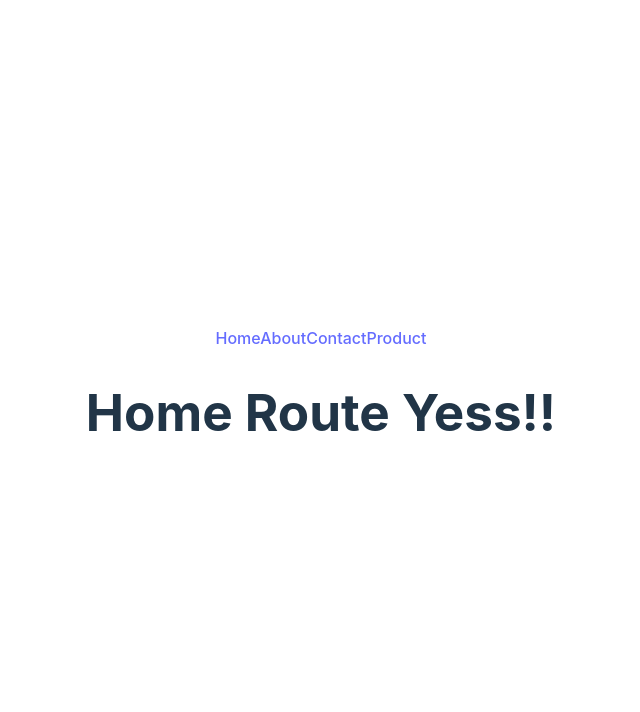
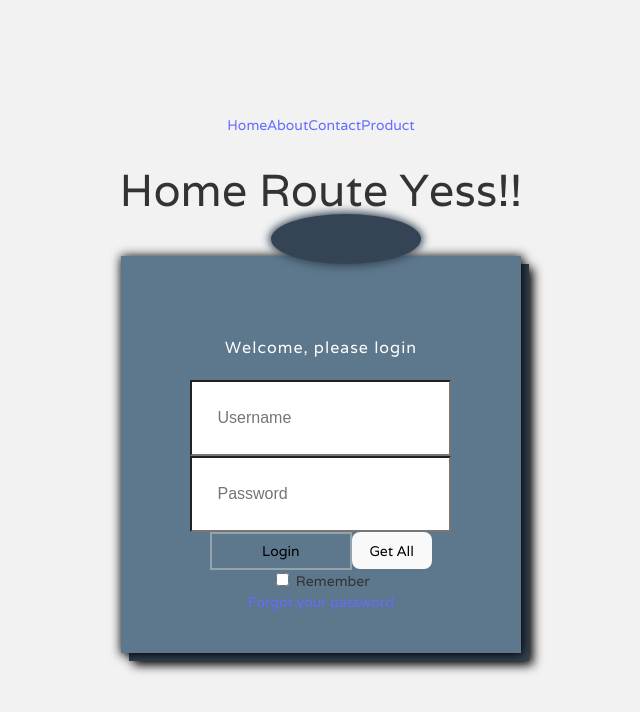
Before and after one commit to ralphcristofer/WizStack, a React (Vite) app: page / in a window 1280 px wide. Shown: the top 712 px of the page, without its empty margins (319-959 px from the left). Built offline with nearby package versions, Linux system fonts and the light colour scheme; what @radix-ui/themes would draw is missing.

Commit message:
Add Login Component

```diff
--- a/package.json
+++ b/package.json
@@ -14,6 +14,7 @@
   },
   "dependencies": {
     "@radix-ui/themes": "^2.0.0",
+    "axios": "^1.6.2",
     "colors": "^1.4.0",
     "dotenv": "^16.3.1",
     "jest": "^29.7.0",
--- a/src/App.jsx
+++ b/src/App.jsx
@@ -1,10 +1,18 @@
-import './App.css';
-import '@radix-ui/themes/styles.css';
-import { Theme } from '@radix-ui/themes';
-import { createBrowserRouter, Route, createRoutesFromElements, Link, Outlet, RouterProvider } from 'react-router-dom';
-import { Home } from './pages/Home/index.jsx';
-import { About } from './pages/About/index.jsx';
-import { Contact } from './pages/Contact/index.jsx';
+import "./App.css";
+import "@radix-ui/themes/styles.css";
+import { Theme } from "@radix-ui/themes";
+import {
+  createBrowserRouter,
+  Route,
+  createRoutesFromElements,
+  Link,
+  Outlet,
+  RouterProvider,
+} from "react-router-dom";
+import { Home } from "./pages/Home/index.jsx";
+import { About } from "./pages/About/index.jsx";
+import { Contact } from "./pages/Contact/index.jsx";
+import LoginForm from "./components/Login/Login.jsx";
 
 const App = () => {
   const router = createBrowserRouter(
@@ -13,18 +21,24 @@ const App = () => {
         <Route index element={<Home />} />
         <Route path="/about" element={<About />} />
         <Route path="/contact" element={<Contact />} />
+        <Route path="/login" element={<LoginForm />}></Route>
       </Route>
     )
-  )
+  );
 
   return (
-    <Theme appearance="dark" accentColor="tomato" grayColor="mauve" radius="large">
-      <div className='App'>
-        <RouterProvider router={router}/>
+    <Theme
+      appearance="dark"
+      accentColor="tomato"
+      grayColor="mauve"
+      radius="large"
+    >
+      <div className="App">
+        <RouterProvider router={router} />
       </div>
     </Theme>
-  )
-}
+  );
+};
 
 const Root = () => {
   return (
@@ -38,9 +52,10 @@ const Root = () => {
 
       <div>
         <Outlet />
+        <LoginForm />
       </div>
     </>
-    )
-}
+  );
+};
 
 export default App;
--- /dev/null
+++ b/src/components/Login/Login.jsx
@@ -0,0 +1,117 @@
+import "./login.css";
+import axios from "axios";
+import { useState } from "react";
+import { useNavigate } from "react-router-dom";
+
+function LoginForm() {
+  const navigate = useNavigate();
+
+  const baseURL = "http://localhost:3000";
+  const axiosInstance = axios.create({ baseURL });
+
+  const [userData, updateUserData] = useState({
+    userName: "",
+    password: "",
+  });
+
+  //Connect to the backend
+  const handleInputChange = (event) => {
+    const { name, value } = event.target;
+
+    updateUserData({
+      ...userData,
+      [name]: value,
+    });
+  };
+
+  const handleSubmit = async (e) => {
+    e.preventDefault();
+
+    // using Axios
+    await axiosInstance
+      .post("/api/auth/signin", {
+        email: userData.userName,
+        password: userData.password,
+      })
+      .then((response) => {
+        console.log(response);
+        window.alert(response.data.status);
+        navigate("/");
+      })
+      .catch((err) => console.log(err));
+  };
+
+  const handleGetAll = async (e) => {
+    e.preventDefault();
+
+    const response = await axiosInstance.get("/api/users");
+    console.log(response.data);
+  };
+
+  //console.log(users);
+
+  return (
+    <div className="login-container">
+      <div className="login-container-wrapper clearfix">
+        <div className="logo">
+          <i className="fa fa-sign-in"></i>
+        </div>
+        <div className="welcome">
+          <strong>Welcome,</strong> please login
+        </div>
+
+        <form onSubmit={handleSubmit} className="form-horizontal login-form">
+          <div className="form-group relative">
+            <input
+              id="login_username"
+              name="userName"
+              className="form-control input-lg"
+              type="email"
+              placeholder="Username"
+              required
+              value={userData.userName}
+              onChange={handleInputChange}
+            />
+            <i className="fa fa-user"></i>
+          </div>
+          <div className="form-group relative password">
+            <input
+              id="login_password"
+              name="password"
+              className="form-control input-lg"
+              type="password"
+              placeholder="Password"
+              required
+              value={userData.password}
+              onChange={handleInputChange}
+            />
+            <i className="fa fa-lock"></i>
+          </div>
+          <div className="form-group">
+            <button type="submit" className="btn btn-success btn-lg btn-block">
+              Login
+            </button>
+            <button className="btn btn-lg btn-block" onClick={handleGetAll}>
+              Get All
+            </button>
+          </div>
+          <div className="checkbox pull-left">
+            <label>
+              <input type="checkbox" /> Remember
+            </label>
+          </div>
+          <div className="checkbox pull-right">
+            <label>
+              {" "}
+              <a className="forget" href="" title="forget">
+                Forgot your password
+              </a>{" "}
+            </label>
+          </div>
+        </form>
+      </div>
+    </div>
+  );
+}
+
+export default LoginForm;
--- /dev/null
+++ b/src/components/Login/login.css
@@ -0,0 +1,198 @@
+@import url(https://fonts.googleapis.com/css?family=Varela);
+
+html {
+  height: 100%;
+}
+
+body {
+  background: #f2f2f2;
+  font-family: "Varela", sans-serif;
+  font-size: 14px;
+  line-height: 1.5;
+  color: #333;
+  min-height: 100%;
+  position: relative;
+}
+
+label {
+  margin-top: 6px;
+  line-height: 17px;
+}
+
+a {
+  color: #fff;
+}
+
+a:focus,
+a:hover {
+  color: #008080;
+}
+
+.checkbox-inline + .checkbox-inline,
+.radio-inline + .radio-inline {
+  margin-top: 6px;
+}
+
+/******* Login Page *******/
+
+body.login {
+  background: rgba(241, 242, 181, 1);
+  background: -moz-radial-gradient(
+    center,
+    ellipse cover,
+    rgba(255, 255, 255, 1) 0%,
+    rgba(19, 80, 88, 1) 100%
+  );
+  background: -webkit-gradient(
+    radial,
+    center center,
+    0px,
+    center center,
+    100%,
+    color-stop(0%, rgba(255, 255, 255, 1)),
+    color-stop(100%, rgba(19, 80, 88, 1))
+  );
+  background: -webkit-radial-gradient(
+    center,
+    ellipse cover,
+    rgba(255, 255, 255, 1) 0%,
+    rgba(19, 80, 88, 1) 100%
+  );
+  background: -o-radial-gradient(
+    center,
+    ellipse cover,
+    rgba(255, 255, 255, 1) 0%,
+    rgba(19, 80, 88, 1) 100%
+  );
+  background: -ms-radial-gradient(
+    center,
+    ellipse cover,
+    rgba(255, 255, 255, 1) 0%,
+    rgba(19, 80, 88, 1) 100%
+  );
+  background: radial-gradient(
+    ellipse at center,
+    rgba(255, 255, 255, 1) 0%,
+    rgba(19, 80, 88, 1) 100%
+  );
+  filter: progid: DXImageTransform.Microsoft.gradient( startColorstr='#f1f2b5', endColorstr='#135058', GradientType=1);
+}
+
+.relative {
+  position: relative;
+}
+
+.login-container-wrapper .logo,
+.login-container-wrapper .welcome {
+  margin: 0 0 20px 0;
+  font-size: 16px;
+  color: #fff;
+  text-align: center;
+  letter-spacing: 1px;
+}
+
+.login-container-wrapper .logo {
+  text-align: center;
+  position: absolute;
+  top: -42px;
+  margin: 0 auto;
+  width: 25%;
+  left: 37.5%;
+  border-radius: 50%;
+  background-color: #344455;
+  padding: 25px;
+  box-shadow: 0px 0px 9px 2px #344454;
+}
+
+.login-container-wrapper {
+  max-width: 400px;
+  margin: 10% auto 8%;
+  padding: 40px;
+  box-sizing: border-box;
+  background: rgba(57, 89, 116, 0.8);
+  box-shadow: 1px 1px 10px 1px #000000, 8px 8px 0px 0px #344454,
+    12px 12px 10px 0px #000000;
+  position: relative;
+  padding-top: 80px;
+}
+
+.logo .fa {
+  font-size: 50px;
+}
+.login input:focus + .fa {
+  color: #fff;
+}
+.login-form .form-group {
+  margin-right: 0;
+  margin-left: 0;
+}
+
+.login-form i {
+  position: absolute;
+  top: 18px;
+  right: 20px;
+  color: #93a5ab;
+}
+
+.login-form .input-lg {
+  font-size: 16px;
+  height: 52px;
+  padding: 10px 25px;
+  border-radius: 0;
+}
+
+.login input[type="email"],
+.login input[type="password"],
+.login input:focus {
+  background-color: rgba(40, 52, 67, 0.75);
+  border: 1px solid #4a525f;
+  color: #eee;
+  border-left: 4px solid #93a5ab;
+}
+
+.login input:focus {
+  border-left: 4px solid #ccd8da;
+}
+
+input:-webkit-autofill,
+textarea:-webkit-autofill,
+select:-webkit-autofill {
+  background-color: rgba(40, 52, 67, 0.75) !important;
+  background-image: none;
+  color: rgb(0, 0, 0);
+  border-color: #faffbd;
+}
+
+.login .checkbox label,
+.login .checkbox a {
+  color: #ddd;
+}
+
+.btn-success {
+  background-color: transparent;
+  background-image: none;
+  padding: 8px 50px;
+  border-radius: 0;
+  border: 2px solid #93a5ab;
+  box-shadow: inset 0 0 0 0 #7692a7;
+  -webkit-transition: all ease 0.8s;
+  -moz-transition: all ease 0.8s;
+  transition: all ease 0.8s;
+}
+
+.btn-success:focus,
+.btn-success:hover,
+.btn-success.active,
+.btn-success:active {
+  background-color: transparent;
+  border-color: #fff;
+  box-shadow: inset 0 0 100px 0 #7692a7;
+  color: #fff;
+}
+#particles-js {
+  /*   background: cornflowerblue; */
+  width: 100%;
+  height: 100%;
+  position: absolute;
+  z-index: -1;
+}
```
Also changed, not shown: 1 other file (tests, documents, lock files or other folders). Lines whose indentation alone changed are shown as unchanged.
